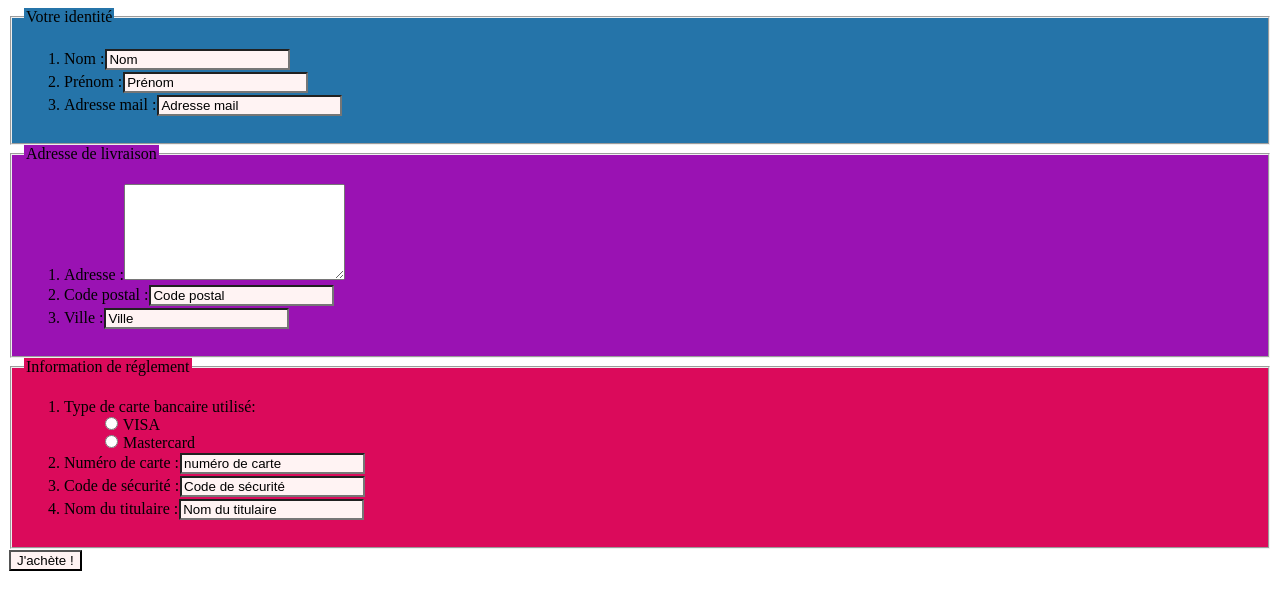
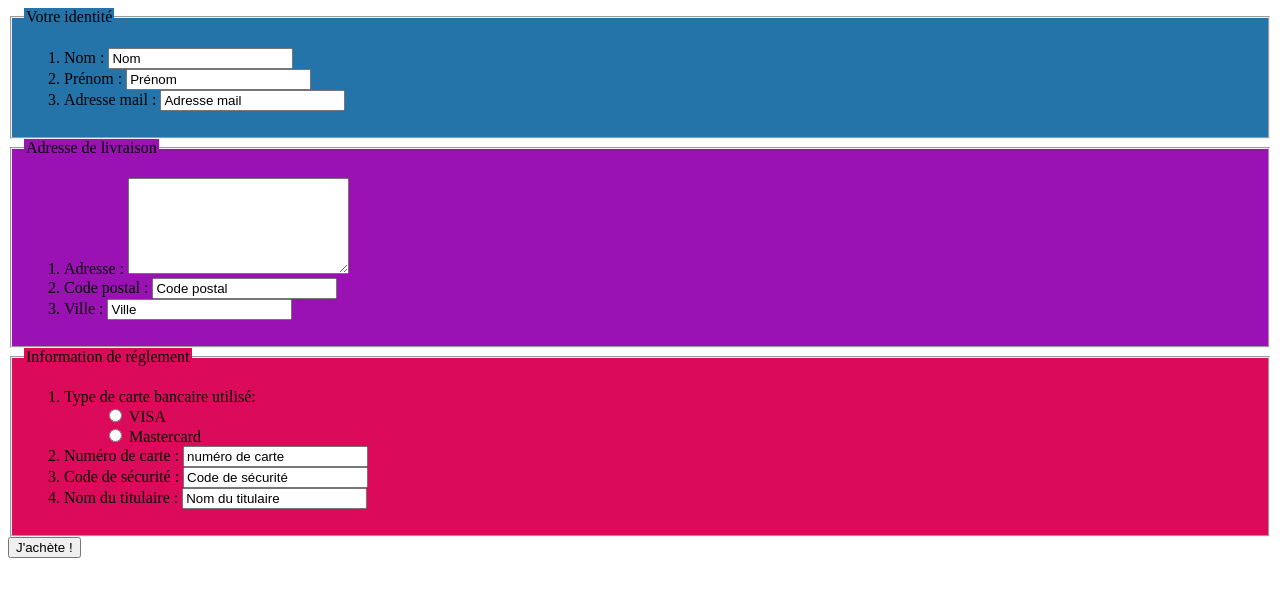
Before and after one commit to DamienPoix/Exercice-html-7, a plain HTML site: page index.html in a window 1280 px wide. Drawn offline with Linux system fonts and the light colour scheme.

Commit message:
Correction exercice

```diff
--- a/CSS/style.css
+++ b/CSS/style.css
@@ -10,7 +10,3 @@
 #puce{
 list-style: none;
 }
-input{
-  background-color:#FFF3F3;
-  margin: 1px;
-}
--- a/index.html
+++ b/index.html
@@ -6,25 +6,25 @@
     <title>Exercice 7 HTML</title>
   </head>
   <body>
+    <form method="get" action="#">
     <fieldset id="fondbleu">
       <legend id="fondbleu">Votre identité</legend>
     <ol>
-      <li>Nom :<input type="text"value="Nom"/> </li>
-      <li>Prénom :<input type="text"value="Prénom"/></li>
-      <li>Adresse mail :<input type="mail"value="Adresse mail"/></li>
+      <li><label for="Nom">Nom : </label><input type="text"value="Nom" placeholder="Nom" id="Nom"/> </li>
+      <li><label for="Prénom">Prénom : </label><input type="text"value="Prénom" id="Prénom" placeholder="Prénom" /></li>
+      <li><label for="mail">Adresse mail : </label><input type="mail"value="Adresse mail" placeholder="Adresse mail" id="mail" /></li>
   </ol>
 </fieldset>
 <fieldset id="fondtviolet">
   <legend id="fondtviolet">Adresse de livraison</legend>
   <ol>
-     <li>Adresse :<textarea rows="6" cols="25"> </textarea> </li>
-     <li>Code postal :<input type="text" value="Code postal"/></li>
-     <li>Ville :<input type="text" value="Ville"/></li>
+     <li><label for="Adresse">Adresse : </label><textarea rows="6" cols="25" id="Adresse"> </textarea> </li>
+     <li><label for="CodePostal">Code postal : <input type="text" value="Code postal" placeholder="Code postal" id="CodePostal" /></li>
+     <li><label for="Ville">Ville : </label><input type="text" value="Ville" id="Ville" placeholder="Ville"/></li>
   </ol>
   </fieldset>
   <fieldset id="fondrose">
     <legend id="fondrose">Information de réglement</legend>
-<form method="get">
   <ol>
    <li>Type de carte bancaire utilisé:
      <ul>
@@ -38,11 +38,12 @@
       </li>
     </ul>
   </li>
-   <li>Numéro de carte :<input type="text" Value="numéro de carte"/> </li>
-   <li>Code de sécurité :<input type="text" Value="Code de sécurité"/></li>
-   <li>Nom du titulaire :<input type="text" value="Nom du titulaire"/></li>
+   <li><label for="NuméroDeCarte">Numéro de carte : </label><input type="text" Value="numéro de carte" id="NuméroDeCarte" placeholder="Numéro de carte"/> </li>
+   <li><label for="CodeDeSécurité">Code de sécurité : </label><input type="text" Value="Code de sécurité" id="CodeDeSécurité" placeholder="Code de sécurité"/></li>
+   <li><label for="NomDuTitutlaire">Nom du titulaire : </label><input type="text" value="Nom du titulaire" id="NomDuTitutlaire" placeholder="Nom dy titulaire"/></li>
  </ol>
 </fieldset>
- <input type="button" value="J'achète !"/>
+ <input type="submit" value="J'achète !"/>
+</form>
   </body>
 </html>
```
Lines whose indentation alone changed are shown as unchanged.
